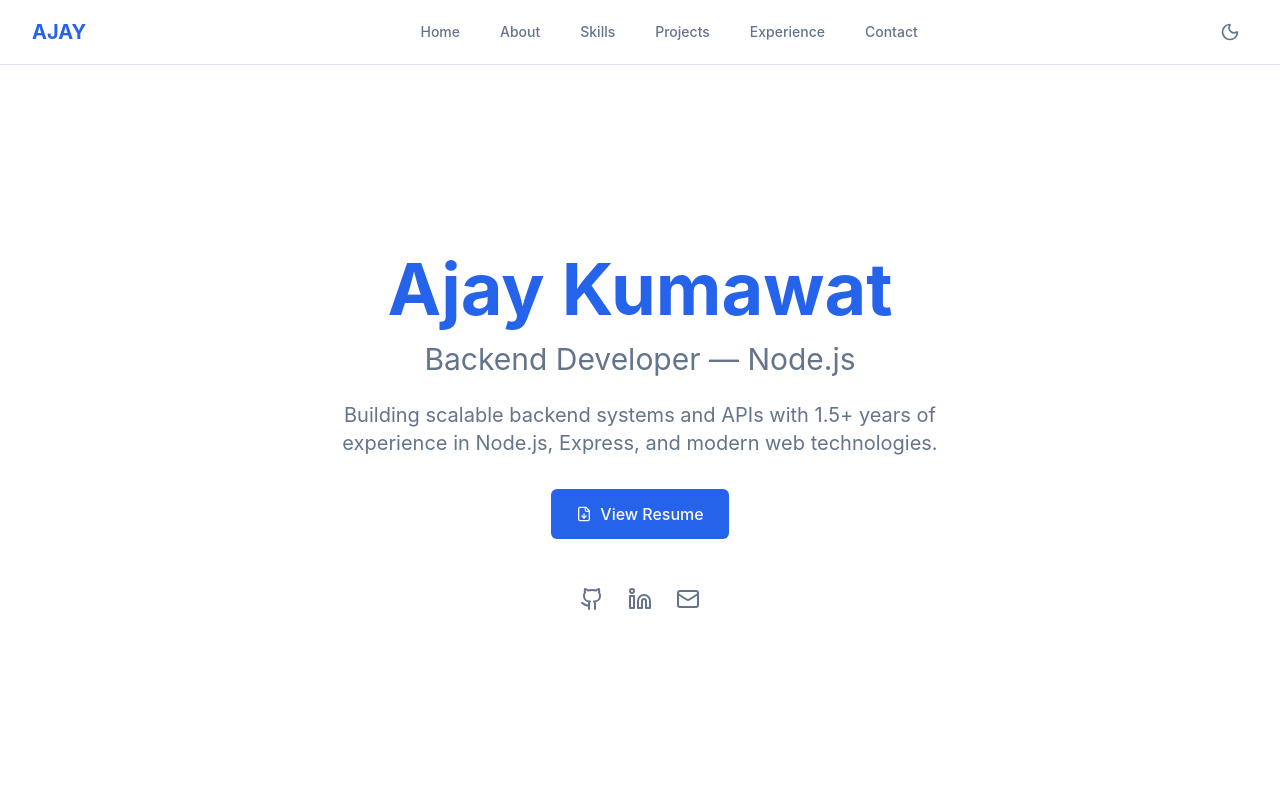
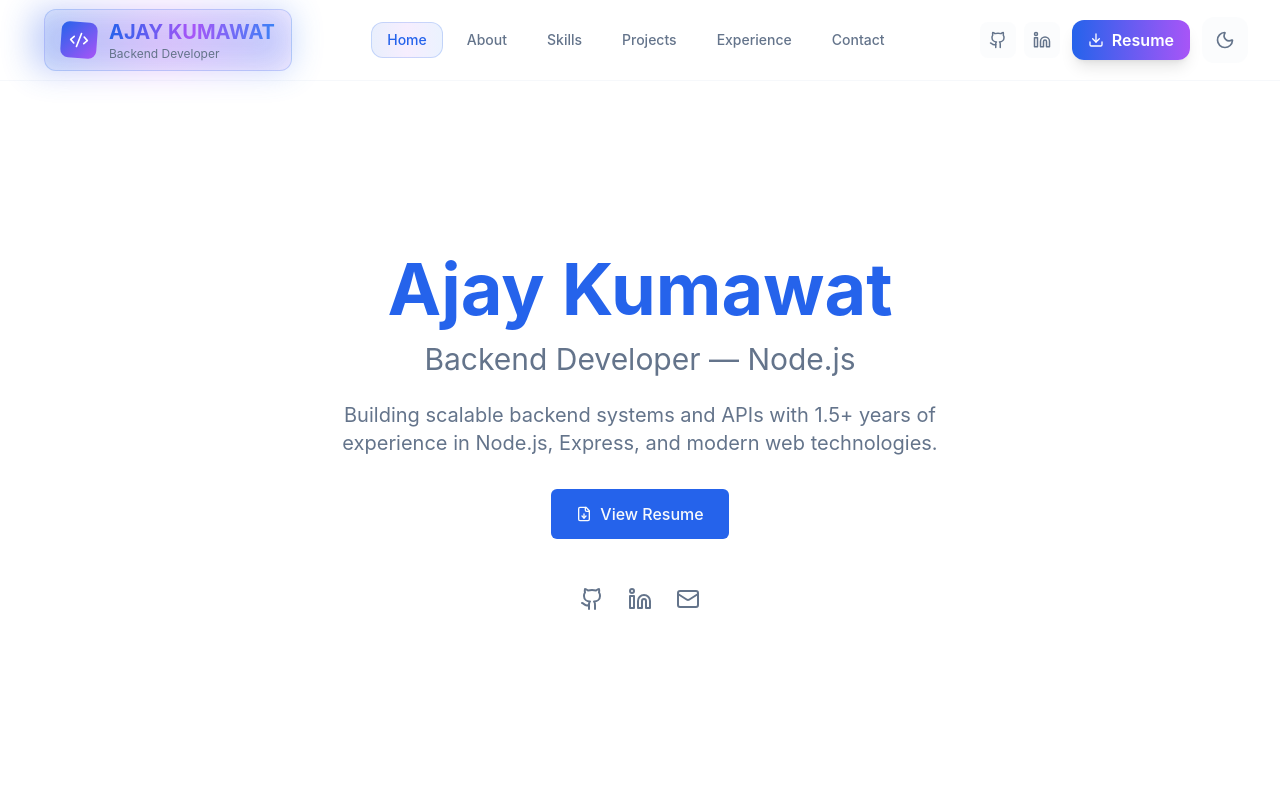
Before and after one commit to ajay-kumawat1/Portfolio, a React (Vite) app: page / in a window 1280 px wide. Shown: the top 800 px of the page. Built offline with nearby package versions, Linux system fonts and the light colour scheme.

Commit message:
feat(navbar): enhance Navbar component with improved scroll handling, animations, and mobile navigation

```diff
--- a/src/components/Navbar.tsx
+++ b/src/components/Navbar.tsx
@@ -1,6 +1,17 @@
-import { useState } from "react";
-import { motion } from "framer-motion";
-import { Sun, Moon, Menu, X } from "lucide-react";
+import { useState, useEffect } from "react";
+import { motion, AnimatePresence } from "framer-motion";
+import {
+  Sun,
+  Moon,
+  Menu,
+  X,
+  Code2,
+  Download,
+  Github,
+  Linkedin,
+  Mail,
+  Sparkles,
+} from "lucide-react";
 
 interface NavbarProps {
   darkMode: boolean;
@@ -9,97 +20,326 @@ interface NavbarProps {
 
 const Navbar = ({ darkMode, toggleDarkMode }: NavbarProps) => {
   const [isMenuOpen, setIsMenuOpen] = useState(false);
+  const [scrolled, setScrolled] = useState(false);
+  const [activeSection, setActiveSection] = useState("#home");
+
+  useEffect(() => {
+    const handleScroll = () => {
+      setScrolled(window.scrollY > 20);
+
+      // Update active section based on scroll position
+      const sections = [
+        "home",
+        "about",
+        "skills",
+        "projects",
+        "experience",
+        "contact",
+      ];
+      const current = sections.find((section) => {
+        const element = document.getElementById(section);
+        if (element) {
+          const rect = element.getBoundingClientRect();
+          return rect.top <= 100 && rect.bottom >= 100;
+        }
+        return false;
+      });
+      if (current) {
+        setActiveSection(`#${current}`);
+      }
+    };
+
+    window.addEventListener("scroll", handleScroll);
+    return () => window.removeEventListener("scroll", handleScroll);
+  }, []);
 
   const navItems = [
-    { href: "#home", label: "Home" },
-    { href: "#about", label: "About" },
-    { href: "#skills", label: "Skills" },
-    { href: "#projects", label: "Projects" },
-    { href: "#experience", label: "Experience" },
-    { href: "#contact", label: "Contact" },
+    { href: "#home", label: "Home", icon: Sparkles },
+    { href: "#about", label: "About", icon: Code2 },
+    { href: "#skills", label: "Skills", icon: Code2 },
+    { href: "#projects", label: "Projects", icon: Code2 },
+    { href: "#experience", label: "Experience", icon: Code2 },
+    { href: "#contact", label: "Contact", icon: Mail },
+  ];
+
+  const socialLinks = [
+    { href: "https://github.com/ajay-kumawat1", icon: Github, label: "GitHub" },
+    {
+      href: "https://linkedin.com/in/ajay-kumawat",
+      icon: Linkedin,
+      label: "LinkedIn",
+    },
   ];
 
   return (
     <motion.nav
       initial={{ y: -100 }}
       animate={{ y: 0 }}
-      transition={{ duration: 0.5 }}
-      className="fixed top-0 left-0 right-0 z-50 bg-background/80 backdrop-blur-md border-b border-border"
+      transition={{ duration: 0.5, ease: "easeOut" }}
+      className={`fixed top-0 left-0 right-0 z-50 transition-all duration-300 ${
+        scrolled
+          ? "bg-background/95 backdrop-blur-xl shadow-lg border-b border-border/50"
+          : "bg-background/80 backdrop-blur-md border-b border-border/30"
+      }`}
     >
       <div className="max-w-7xl mx-auto px-4 sm:px-6 lg:px-8">
-        <div className="flex justify-between items-center h-16">
-          {/* Logo */}
-          <motion.div whileHover={{ scale: 1.05 }} className="flex-shrink-0">
-            <a href="#home" className="text-xl font-bold text-primary">
-              AJAY
+        <div className="flex justify-between items-center h-20">
+          {/* Logo with Animation */}
+          <motion.div
+            whileHover={{ scale: 1.05 }}
+            className="flex-shrink-0 relative group"
+          >
+            <a href="#home" className="flex items-center space-x-3">
+              {/* Animated Background */}
+              <div className="absolute inset-0 bg-gradient-to-r from-primary via-purple-500 to-blue-500 rounded-xl blur-lg opacity-30 group-hover:opacity-50 transition-opacity" />
+
+              {/* Logo Container */}
+              <div className="relative flex items-center space-x-3 px-4 py-2 bg-gradient-to-r from-primary/10 to-purple-500/10 rounded-xl border border-primary/20 group-hover:border-primary/40 transition-all">
+                <motion.div
+                  animate={{ rotate: [0, 10, -10, 0] }}
+                  transition={{
+                    duration: 2,
+                    repeat: Infinity,
+                    ease: "easeInOut",
+                  }}
+                  className="p-2 bg-gradient-to-br from-primary to-purple-500 rounded-lg"
+                >
+                  <Code2 className="w-5 h-5 text-white" />
+                </motion.div>
+                <div>
+                  <span className="text-xl font-bold bg-gradient-to-r from-primary via-purple-500 to-blue-500 bg-clip-text text-transparent">
+                    AJAY KUMAWAT
+                  </span>
+                  <p className="text-xs text-muted-foreground">
+                    Backend Developer
+                  </p>
+                </div>
+              </div>
             </a>
           </motion.div>
 
           {/* Desktop Navigation */}
-          <div className="hidden md:block">
-            <div className="ml-10 flex items-baseline space-x-4">
-              {navItems.map((item) => (
+          <div className="hidden lg:block">
+            <div className="flex items-center space-x-2">
+              {navItems.map((item, index) => (
                 <motion.a
                   key={item.href}
                   href={item.href}
-                  whileHover={{ scale: 1.05 }}
-                  whileTap={{ scale: 0.95 }}
-                  className="text-muted-foreground hover:text-primary px-3 py-2 rounded-md text-sm font-medium transition-colors"
+                  initial={{ opacity: 0, y: -20 }}
+                  animate={{ opacity: 1, y: 0 }}
+                  transition={{ delay: index * 0.1 }}
+                  whileHover={{ y: -2 }}
+                  className={`relative px-4 py-2 rounded-xl text-sm font-medium transition-all group ${
+                    activeSection === item.href
+                      ? "text-primary"
+                      : "text-muted-foreground hover:text-foreground"
+                  }`}
                 >
-                  {item.label}
+                  {/* Active Indicator */}
+                  {activeSection === item.href && (
+                    <motion.div
+                      layoutId="activeSection"
+                      className="absolute inset-0 bg-gradient-to-r from-primary/10 via-purple-500/10 to-blue-500/10 rounded-xl border border-primary/20"
+                      transition={{
+                        type: "spring",
+                        bounce: 0.2,
+                        duration: 0.6,
+                      }}
+                    />
+                  )}
+
+                  {/* Hover Effect */}
+                  <span className="relative z-10 flex items-center space-x-2">
+                    <span>{item.label}</span>
+                  </span>
+
+                  {/* Underline Animation */}
+                  <motion.div
+                    className="absolute bottom-0 left-0 right-0 h-0.5 bg-gradient-to-r from-primary via-purple-500 to-blue-500"
+                    initial={{ scaleX: 0 }}
+                    whileHover={{ scaleX: 1 }}
+                    transition={{ duration: 0.3 }}
+                  />
                 </motion.a>
               ))}
             </div>
           </div>
 
-          {/* Theme Toggle */}
-          <div className="flex items-center space-x-4">
+          {/* Right Section - Actions */}
+          <div className="flex items-center space-x-3">
+            {/* Social Links - Desktop Only */}
+            <div className="hidden lg:flex items-center space-x-2">
+              {socialLinks.map((social) => (
+                <motion.a
+                  key={social.label}
+                  href={social.href}
+                  target="_blank"
+                  rel="noopener noreferrer"
+                  whileHover={{ scale: 1.1, y: -2 }}
+                  whileTap={{ scale: 0.95 }}
+                  className="p-2 rounded-lg bg-muted/30 hover:bg-primary/10 text-muted-foreground hover:text-primary transition-colors border border-transparent hover:border-primary/20"
+                  title={social.label}
+                >
+                  <social.icon size={18} />
+                </motion.a>
+              ))}
+            </div>
+
+            {/* Download CV Button */}
+            <motion.a
+              href="/resume.pdf"
+              download
+              whileHover={{ scale: 1.05, y: -2 }}
+              whileTap={{ scale: 0.95 }}
+              className="hidden md:flex items-center space-x-2 px-4 py-2 bg-gradient-to-r from-primary to-purple-500 text-white rounded-xl font-semibold shadow-lg hover:shadow-xl transition-shadow"
+            >
+              <Download size={16} />
+              <span>Resume</span>
+            </motion.a>
+
+            {/* Theme Toggle with Enhanced Animation */}
             <motion.button
-              whileHover={{ scale: 1.1 }}
+              whileHover={{ scale: 1.1, rotate: 180 }}
               whileTap={{ scale: 0.9 }}
               onClick={toggleDarkMode}
-              className="p-2 rounded-md text-muted-foreground hover:text-primary transition-colors"
+              className={`relative p-3 rounded-xl transition-all ${
+                scrolled
+                  ? "bg-muted/50 hover:bg-primary/10"
+                  : "bg-muted/30 hover:bg-primary/10"
+              } text-muted-foreground hover:text-primary border border-transparent hover:border-primary/20`}
             >
-              {darkMode ? <Sun size={20} /> : <Moon size={20} />}
+              <AnimatePresence mode="wait">
+                {darkMode ? (
+                  <motion.div
+                    key="sun"
+                    initial={{ rotate: -90, opacity: 0 }}
+                    animate={{ rotate: 0, opacity: 1 }}
+                    exit={{ rotate: 90, opacity: 0 }}
+                    transition={{ duration: 0.3 }}
+                  >
+                    <Sun size={20} />
+                  </motion.div>
+                ) : (
+                  <motion.div
+                    key="moon"
+                    initial={{ rotate: 90, opacity: 0 }}
+                    animate={{ rotate: 0, opacity: 1 }}
+                    exit={{ rotate: -90, opacity: 0 }}
+                    transition={{ duration: 0.3 }}
+                  >
+                    <Moon size={20} />
+                  </motion.div>
+                )}
+              </AnimatePresence>
             </motion.button>
 
-            {/* Mobile menu button */}
-            <div className="md:hidden">
+            {/* Mobile Menu Button */}
             <motion.button
               whileHover={{ scale: 1.1 }}
               whileTap={{ scale: 0.9 }}
               onClick={() => setIsMenuOpen(!isMenuOpen)}
-                className="p-2 rounded-md text-muted-foreground hover:text-primary transition-colors"
+              className={`lg:hidden p-3 rounded-xl transition-all ${
+                scrolled
+                  ? "bg-muted/50 hover:bg-primary/10"
+                  : "bg-muted/30 hover:bg-primary/10"
+              } text-muted-foreground hover:text-primary border border-transparent hover:border-primary/20`}
             >
-                {isMenuOpen ? <X size={20} /> : <Menu size={20} />}
+              <AnimatePresence mode="wait">
+                {isMenuOpen ? (
+                  <motion.div
+                    key="close"
+                    initial={{ rotate: -90, opacity: 0 }}
+                    animate={{ rotate: 0, opacity: 1 }}
+                    exit={{ rotate: 90, opacity: 0 }}
+                  >
+                    <X size={20} />
+                  </motion.div>
+                ) : (
+                  <motion.div
+                    key="menu"
+                    initial={{ rotate: 90, opacity: 0 }}
+                    animate={{ rotate: 0, opacity: 1 }}
+                    exit={{ rotate: -90, opacity: 0 }}
+                  >
+                    <Menu size={20} />
+                  </motion.div>
+                )}
+              </AnimatePresence>
             </motion.button>
           </div>
         </div>
-        </div>
 
-        {/* Mobile Navigation */}
+        {/* Enhanced Mobile Navigation */}
+        <AnimatePresence>
           {isMenuOpen && (
             <motion.div
               initial={{ opacity: 0, height: 0 }}
               animate={{ opacity: 1, height: "auto" }}
               exit={{ opacity: 0, height: 0 }}
-            className="md:hidden"
+              transition={{ duration: 0.3 }}
+              className="lg:hidden overflow-hidden"
             >
-            <div className="px-2 pt-2 pb-3 space-y-1 sm:px-3 border-t border-border">
-              {navItems.map((item) => (
-                <a
+              <div className="px-2 pt-4 pb-6 space-y-2 border-t border-border/50 mt-2">
+                {navItems.map((item, index) => (
+                  <motion.a
                     key={item.href}
                     href={item.href}
+                    initial={{ opacity: 0, x: -20 }}
+                    animate={{ opacity: 1, x: 0 }}
+                    transition={{ delay: index * 0.1 }}
                     onClick={() => setIsMenuOpen(false)}
-                  className="text-muted-foreground hover:text-primary block px-3 py-2 rounded-md text-base font-medium transition-colors"
+                    className={`flex items-center space-x-3 px-4 py-3 rounded-xl text-base font-medium transition-all ${
+                      activeSection === item.href
+                        ? "bg-gradient-to-r from-primary/10 to-purple-500/10 text-primary border border-primary/20"
+                        : "text-muted-foreground hover:text-foreground hover:bg-muted/30"
+                    }`}
                   >
-                  {item.label}
-                </a>
+                    <item.icon size={20} />
+                    <span>{item.label}</span>
+                  </motion.a>
                 ))}
+
+                {/* Mobile Social Links */}
+                <div className="flex items-center space-x-3 px-4 pt-4 border-t border-border/50 mt-4">
+                  {socialLinks.map((social) => (
+                    <motion.a
+                      key={social.label}
+                      href={social.href}
+                      target="_blank"
+                      rel="noopener noreferrer"
+                      whileTap={{ scale: 0.95 }}
+                      className="flex-1 flex items-center justify-center space-x-2 px-4 py-3 rounded-xl bg-muted/30 hover:bg-primary/10 text-muted-foreground hover:text-primary transition-colors border border-border/30 hover:border-primary/20"
+                    >
+                      <social.icon size={18} />
+                      <span className="text-sm">{social.label}</span>
+                    </motion.a>
+                  ))}
+                </div>
+
+                {/* Mobile Download CV */}
+                <motion.a
+                  href="/resume.pdf"
+                  download
+                  whileTap={{ scale: 0.95 }}
+                  className="flex items-center justify-center space-x-2 px-4 py-3 bg-gradient-to-r from-primary to-purple-500 text-white rounded-xl font-semibold shadow-lg mx-4"
+                >
+                  <Download size={18} />
+                  <span>Download Resume</span>
+                </motion.a>
               </div>
             </motion.div>
           )}
+        </AnimatePresence>
       </div>
+
+      {/* Progress Bar */}
+      <motion.div
+        className="absolute bottom-0 left-0 h-0.5 bg-gradient-to-r from-primary via-purple-500 to-blue-500"
+        style={{
+          width: scrolled ? "100%" : "0%",
+          transition: "width 0.3s ease-out",
+        }}
+      />
     </motion.nav>
   );
 };
```
Lines whose indentation alone changed are shown as unchanged.
